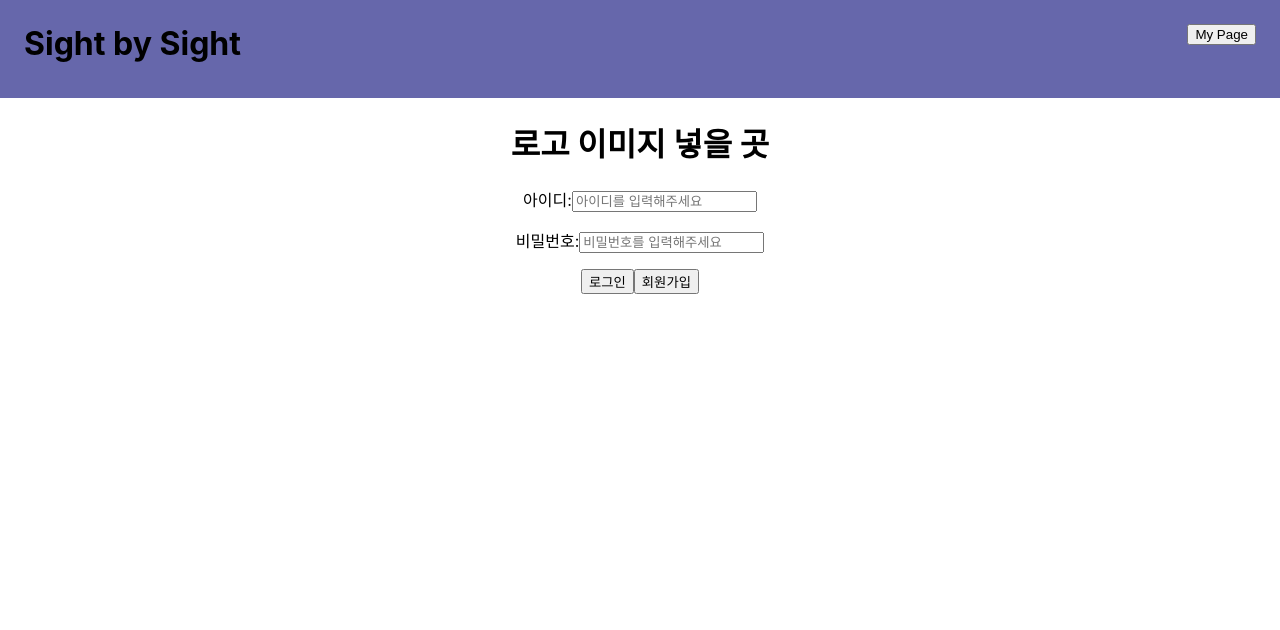
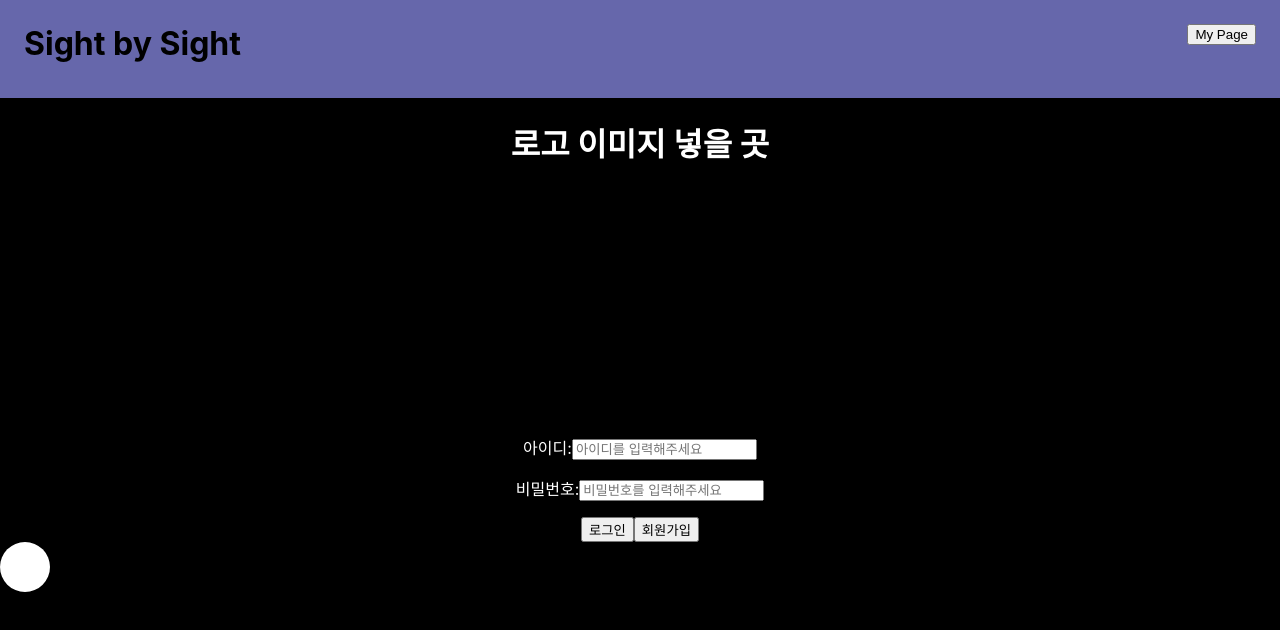
Before and after one commit to JeongIn37/SightBySight, a React (Create React App) app: page / in a window 1280 px wide. Shown: the top 630 px of the page. Built offline with nearby package versions, Linux system fonts and the light colour scheme.

Commit message:
Add: cursor event

```diff
--- a/src/App.js
+++ b/src/App.js
@@ -1,3 +1,4 @@
+import React, {useState} from 'react';
 import './App.css';
 import { BrowserRouter as Router, Routes, Route } from 'react-router-dom';
 import { Review } from './review/index.js';
--- a/src/home/Home.js
+++ b/src/home/Home.js
@@ -1,9 +1,19 @@
-import React, {Component} from 'react';
+import React, {Component, useState} from 'react';
 import { Router, Routes, Route } from 'react-router-dom';
 import SignUpBtn from './SignUpBtn.js';
 import SignUp from '../signUp/signUp';
+import './home.css';
 
 function Home() {
+
+    const[cursorX, setCursorX] = useState();
+    const[cursorY, setCursorY] = useState();
+
+    window.addEventListener('mousemove', (e) => {
+      setCursorX(e.pageX)
+      setCursorY(e.pageY)
+    })
+
     return (
         <div className='homepage'>
             <div className='logoImg'>
@@ -24,6 +34,12 @@ function Home() {
 
 
             </div>
+
+            <div className='cursor' style={{
+                    left: cursorX + 'px',
+                    top: cursorY + 'px'
+            }}/>
+
         </div>
     )
 }
--- /dev/null
+++ b/src/home/home.css
@@ -0,0 +1,26 @@
+.logoImg{
+    color: white;
+    height: 300px;
+}
+
+.logoImg:hover ~.cursor{
+    transform: scale(3);
+}
+
+.cursor{
+    width: 50px;
+    height: 50px;
+    background-color: white;
+    position: fixed;
+    border-radius: 50%;
+    pointer-events: none;
+    mix-blend-mode: difference;
+}
+
+body{
+    background-color: black;
+}
+
+p{
+    color: white;
+}
```
Also changed, not shown: src/App.css (line endings or trailing spaces).
